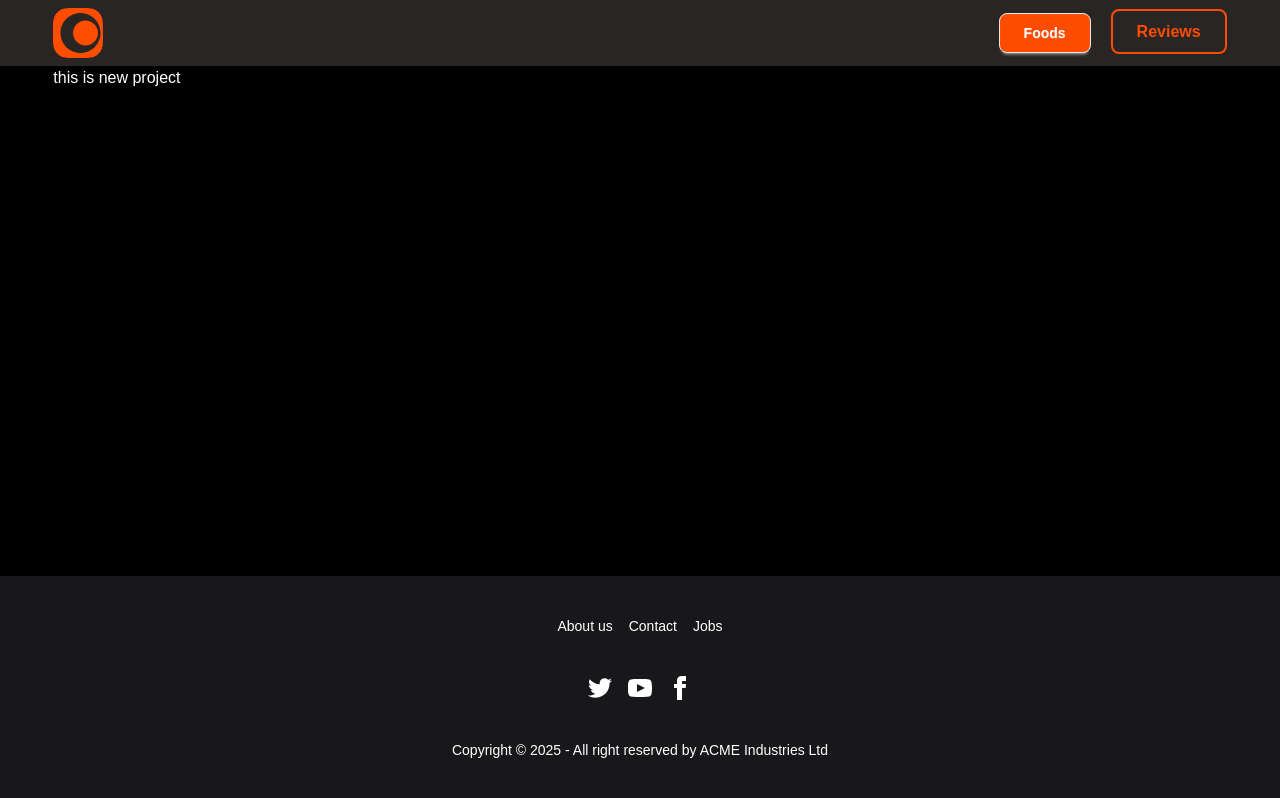
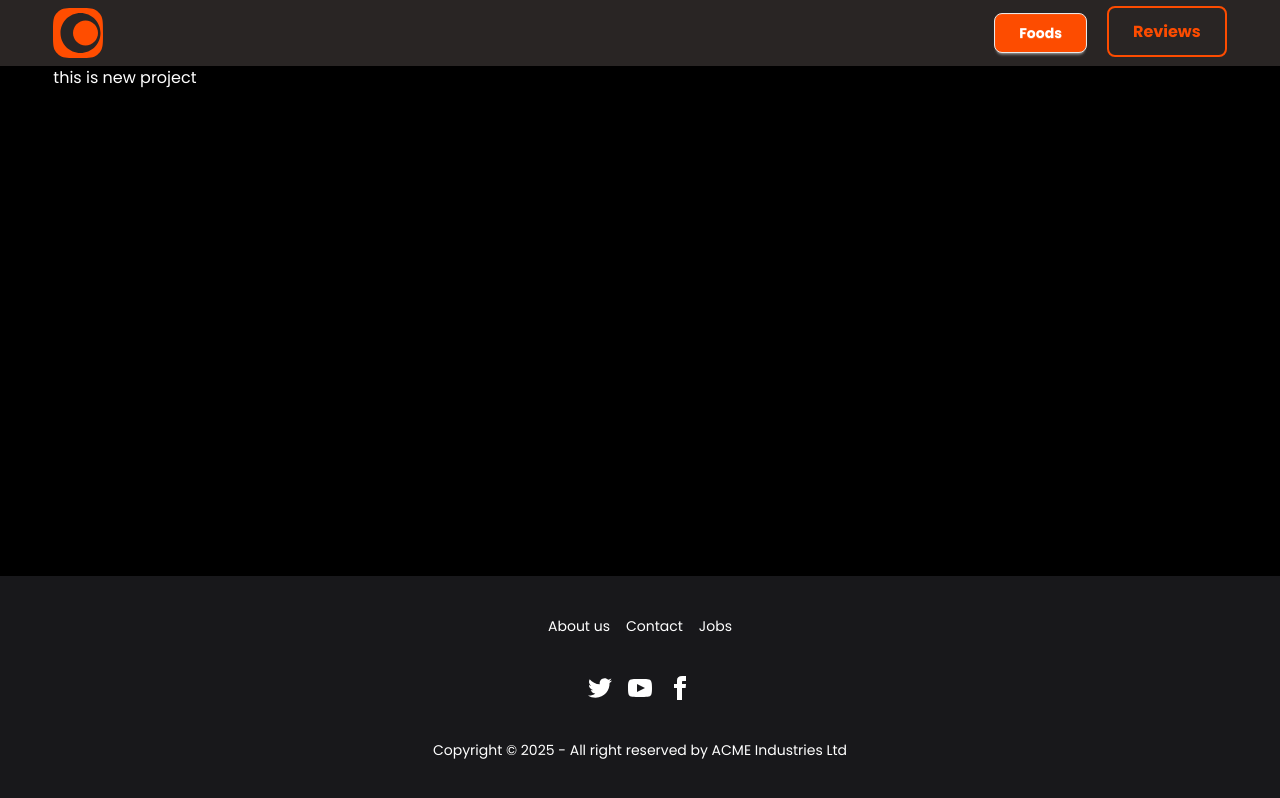
Before and after one commit to sucharita4867/FoodNest, a Next.js app: page / in a window 1280 px wide. Built offline with nearby package versions, Linux system fonts and the light colour scheme.

Commit message:
added google font in this project

```diff
--- a/src/app/layout.jsx
+++ b/src/app/layout.jsx
@@ -1,4 +1,4 @@
-import { Geist, Geist_Mono } from "next/font/google";
+import { Geist, Geist_Mono, Poppins } from "next/font/google";
 import "./globals.css";
 import CardProvider from "@/context/CardProvider";
 import Navbar from "@/components/Navbar";
@@ -11,6 +11,10 @@ const geistSans = Geist({
 
 const geistMono = Geist_Mono({
   variable: "--font-geist-mono",
+  subsets: ["latin"],
+});
+const popping = Poppins({
+  weight: ["400", "500", "700"],
   subsets: ["latin"],
 });
 
@@ -29,7 +33,7 @@ export default function RootLayout({ children }) {
   return (
     <html lang="en">
       <body
-        className={`${geistSans.variable} ${geistMono.variable} antialiased min-h-screen flex flex-col bg-black text-white`}
+        className={`${popping.className} antialiased min-h-screen flex flex-col bg-black text-white`}
       >
         <header>
           <Navbar />
--- a/src/app/reviews/ReviewsPage.jsx
+++ b/src/app/reviews/ReviewsPage.jsx
@@ -2,6 +2,12 @@
 import ReviewCard from "@/components/cards/ReviewCard";
 import React, { useEffect, useState } from "react";
 import ReviewLoading from "./ReviewLoading";
+import { Roboto } from "next/font/google";
+
+const roboto = Roboto({
+  weight: ["400"],
+  subsets: ["latin"],
+});
 
 const ReviewsPage = () => {
   const [reviews, setReviews] = useState([]);
@@ -20,7 +26,7 @@ const ReviewsPage = () => {
     return <ReviewLoading></ReviewLoading>;
   }
   return (
-    <div>
+    <div className={roboto.className}>
       <h1 className="text-2xl ">
         Total Reviews :{" "}
         <span className="text-orange-400 text-2xl">{reviews.length}</span>
```
